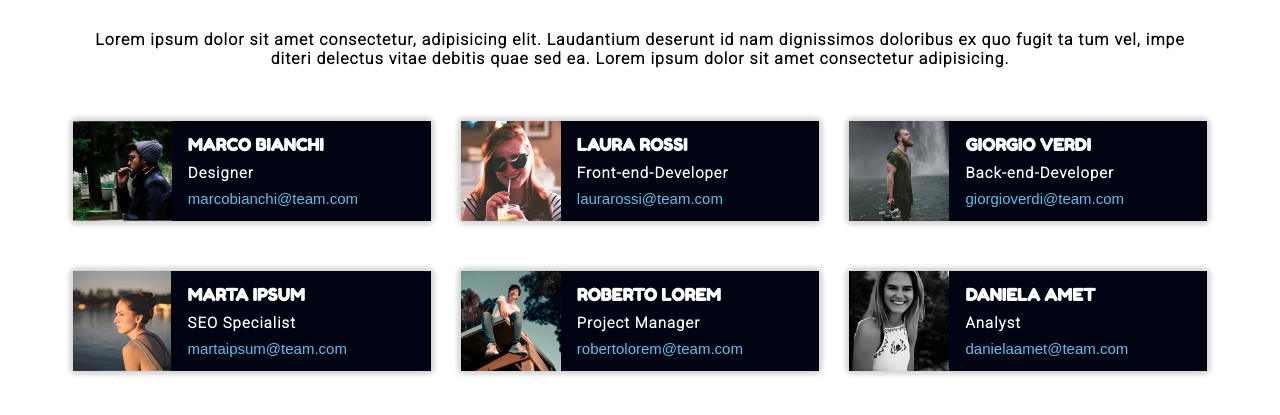
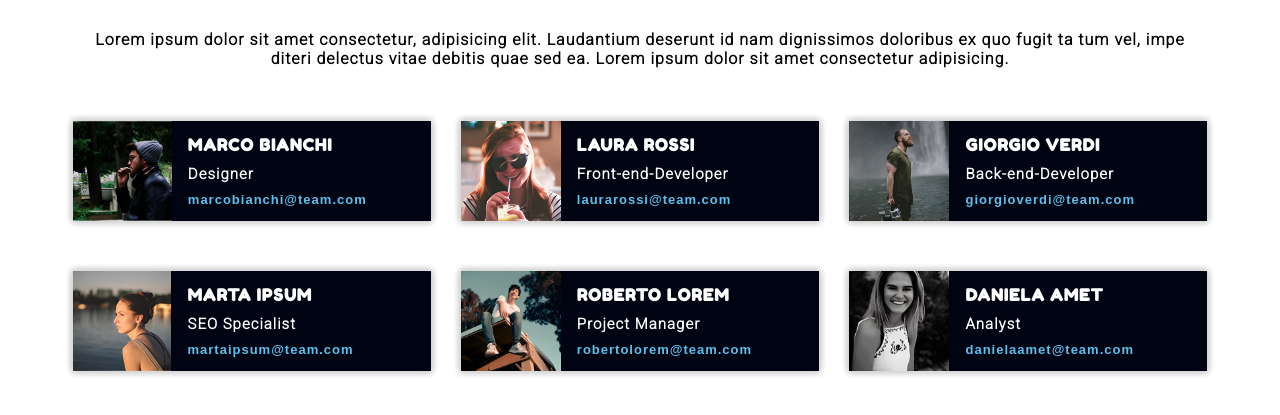
Before and after one commit to M6Irinel/html-css-float-cards, a plain HTML site: page index.html in a window 1280 px wide. Shown: the part 101-516 px from the top of the page. Drawn offline with Linux system fonts and the light colour scheme; a web font is replaced by a local one.

Commit message:
aggiunta delle ancore

```diff
--- a/css/style.css
+++ b/css/style.css
@@ -35,12 +35,12 @@ main {
     margin: auto;
 }
 
-main p:first-child, header {
+main > p, header {
     text-align: center;
     font-weight: 600;
 }
 
-main p:first-child {
+main > p {
     letter-spacing: 1px;
 }
 
@@ -88,25 +88,29 @@ main p:first-child {
 }
 
 .cards h3 {
-    margin-top: 13px;
-    font-size: 17px;
+    margin-top: 14px;
+    font-size: 16.5px;
+    letter-spacing: 1px;
 }
 
 .cards *:not(img){
-    height: calc(calc(100% - 10px) / 3);
-}
-
-.cards > p:not(.email){
-    font-weight: 600;
-    letter-spacing: 1px;
+    height: calc(calc(100% - 11px) / 3);
 }
 
 .cards > p {
     font-size: 15px;
 }
 
-.email {
+.cards > a, .cards > p {
+    font-weight: 600;
+    letter-spacing: 1px;
+}
+
+a.email {
+    font-size: 13px;
     font-family: 'ABeeZee', sans-serif;
     color: #5cc2eb;
-    margin-top: -4px;
+    position: relative;
+    bottom: 5px;
+    text-decoration: none;
 }
--- a/index.html
+++ b/index.html
@@ -30,42 +30,42 @@
                 <img src="img/marcobianchi.JPG" alt="Marco Bianchi">
                 <h3>MARCO BIANCHI</h3>
                 <p>Designer</p>
-                <p class="email">marcobianchi@team.com</p>
+                <a href="#" class="email">marcobianchi@team.com</a>
             </div>
 
             <div class="cards">
                 <img src="img/laurarossi.JPG" alt="Laura Rossi">
                 <h3>LAURA ROSSI</h3>
                 <p>Front-end-Developer</p>
-                <p class="email">laurarossi@team.com</p>
+                <a href="#" class="email">laurarossi@team.com</a>
             </div>
 
             <div class="cards">
                 <img src="img/giorgioverdi.JPG" alt="Giorgio Verdi">
                 <h3>GIORGIO VERDI</h3>
                 <p>Back-end-Developer</p>
-                <p class="email">giorgioverdi@team.com</p>
+                <a href="#" class="email">giorgioverdi@team.com</a>
             </div>
 
             <div class="cards">
                 <img src="img/martaipsum.JPG" alt="Marta Ipsum">
                 <h3>MARTA IPSUM</h3>
                 <p>SEO Specialist</p>
-                <p class="email">martaipsum@team.com</p>
+                <a href="#" class="email">martaipsum@team.com</a>
             </div>
 
             <div class="cards">
                 <img src="img/robertolorem.JPG" alt="Roberto Lorem">
                 <h3>ROBERTO LOREM</h3>
                 <p>Project Manager</p>
-                <p class="email">robertolorem@team.com</p>
+                <a href="#" class="email">robertolorem@team.com</a>
             </div>
 
             <div class="cards">
                 <img src="img/danielaamet.JPG" alt="Daniela Amet">
                 <h3>DANIELA AMET</h3>
                 <p>Analyst</p>
-                <p class="email">danielaamet@team.com</p>
+                <a href="#" class="email">danielaamet@team.com</a>
             </div>
 
         </div>
```
